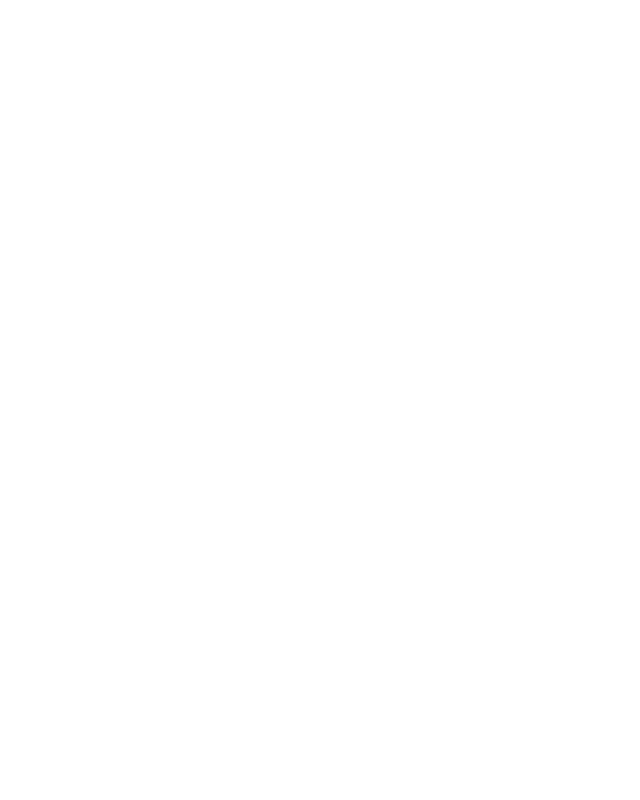
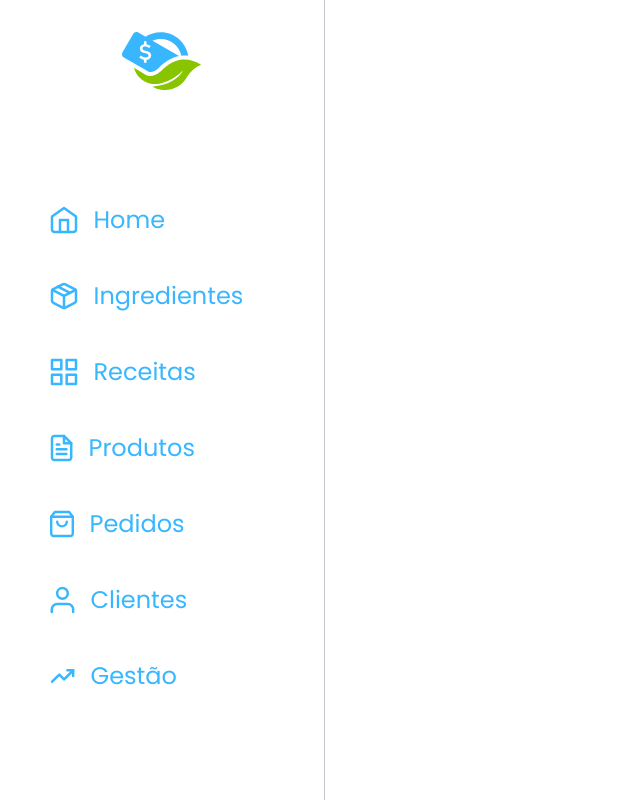
Before and after one commit to Preco-Certo/Front-end, an Angular app: page /menu in a window 1280 px wide. Before the commit this address led to /. Shown: the whole page, without its empty margins (0-640 px from the left). Built offline with nearby package versions, Linux system fonts and the light colour scheme.

Commit message:
feat: menu

```diff
--- a/src/app/Componentes/menu/menu.component.html
+++ b/src/app/Componentes/menu/menu.component.html
@@ -1 +1,33 @@
-<p>menu works!</p>
+<div class="menu">
+    <img src="../../../assets/Logos/logo.svg" alt="Preço Certo" class="logo-menu">
+    <nav>
+        <a class="button">
+            <img src="../../../assets/Icons/icon-home-b.svg" alt="">
+            <h5>Home</h5>
+        </a>
+        <a class="button">
+            <img src="../../../assets/Icons/icon-ingredientes-b.svg" alt="">
+            <h5>Ingredientes</h5>
+        </a>
+        <a class="button">
+            <img src="../../../assets/Icons/icon-receitas-b.svg" alt="">
+            <h5>Receitas</h5>
+        </a>
+        <a class="button">
+            <img src="../../../assets/Icons/icon-produtos-b.svg" alt="">
+            <h5>Produtos</h5>
+        </a>
+        <a class="button">
+            <img src="../../../assets/Icons/icon-pedidos-b.svg" alt="">
+            <h5>Pedidos</h5>
+        </a>
+        <a class="button">
+            <img src="../../../assets/Icons/icons-clientes-b.svg" alt="">
+            <h5>Clientes</h5>
+        </a>
+        <a class="button">
+            <img src="../../../assets/Icons/icon-gestão-b.svg" alt="">
+            <h5>Gestão</h5>
+        </a>
+    </nav>
+</div>
--- a/src/app/Componentes/menu/menu.component.scss
+++ b/src/app/Componentes/menu/menu.component.scss
@@ -0,0 +1,45 @@
+.menu{
+    width: 325px;
+    height: 100vh;
+    display: flex;
+    flex-direction: column;
+    align-items: center;
+    padding: 32px 24px;
+    border-right: 1px solid #C6C5CE;
+}
+
+.button{
+    display: flex;
+    align-items: center;
+    gap: 16px;
+    width: 257px;
+    height: 52px;
+    padding: 14px 16px;
+}
+.button:hover{
+    width: 257px;
+    height: 52px;
+    border-left: 4px solid #89C400;
+    padding: 14px 12px;
+
+}
+
+h5{
+    color: #38B6FF;
+    transition: 0.3s;
+}
+h5:hover{
+    color: #89C400;
+    font-weight: 600;
+}
+
+nav {
+    display: flex;
+    flex-direction: column;
+    gap: 24px;
+}
+
+.logo-menu{
+    margin-bottom: 104px;
+    width: 80px;
+}
--- /dev/null
+++ b/src/app/Sistema/home-sistema/home-sistema.component.html
@@ -0,0 +1 @@
+<p>home-sistema works!</p>
--- a/src/app/app-routing.module.ts
+++ b/src/app/app-routing.module.ts
@@ -3,11 +3,13 @@
 import { LoginComponent } from './Telas/login/login.component';
 import { HomeComponent } from './Telas/home/home.component';
 import { CadastroComponent } from './Telas/cadastro/cadastro.component';
+import { MenuComponent } from './Componentes/menu/menu.component';
 
 const routes: Routes = [
   { path: '', component: HomeComponent },
   { path: 'login', component: LoginComponent },
-  { path: 'cadastro', component: CadastroComponent }
+  { path: 'cadastro', component: CadastroComponent },
+  { path: 'menu', component: MenuComponent }
 ];
 
 @NgModule({
--- a/src/app/app.module.ts
+++ b/src/app/app.module.ts
@@ -8,6 +8,7 @@
 import { HomeComponent } from './Telas/home/home.component';
 import { CadastroComponent } from './Telas/cadastro/cadastro.component';
 import { MenuComponent } from './Componentes/menu/menu.component';
+import { HomeSistemaComponent } from './Sistema/home-sistema/home-sistema.component';
 
 @NgModule({
   declarations: [
@@ -16,7 +17,8 @@
     HeaderComponent,
     HomeComponent,
     CadastroComponent,
-    MenuComponent
+    MenuComponent,
+    HomeSistemaComponent
   ],
   imports: [
     BrowserModule,
```
Also changed, not shown: src/app/Sistema/home-sistema/home-sistema.component.ts (added, +10 -0 lines), src/app/Sistema/home-sistema/home-sistema.component.scss (added).
